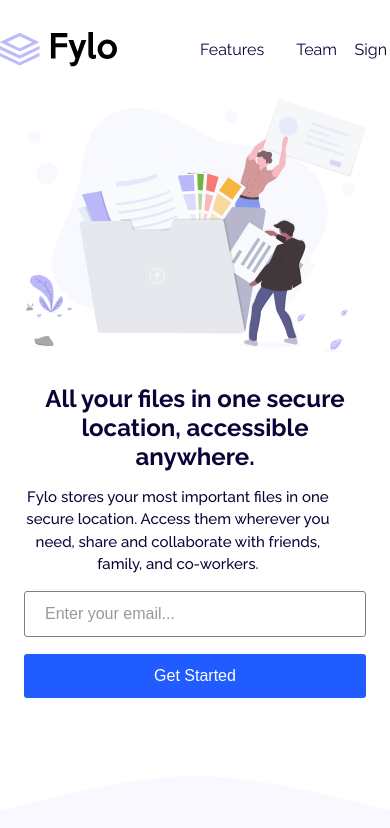
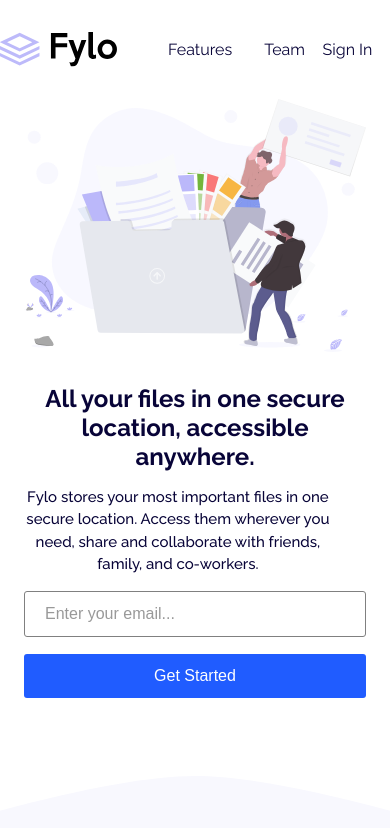
Before and after one commit to roobiwebdev/Fylo-landing-page-with-two-column-layout, a plain HTML site: page index.html in a window 390 px wide. Shown: the top 828 px of the page. Drawn offline with Linux system fonts and the light colour scheme.

Commit message:
responsive.css

```diff
--- a/responsive.css
+++ b/responsive.css
@@ -138,7 +138,7 @@
     }
 
     nav ul {
-      margin-right: 0em;
+      margin-right: 2em;
     }
 
     header {
```
